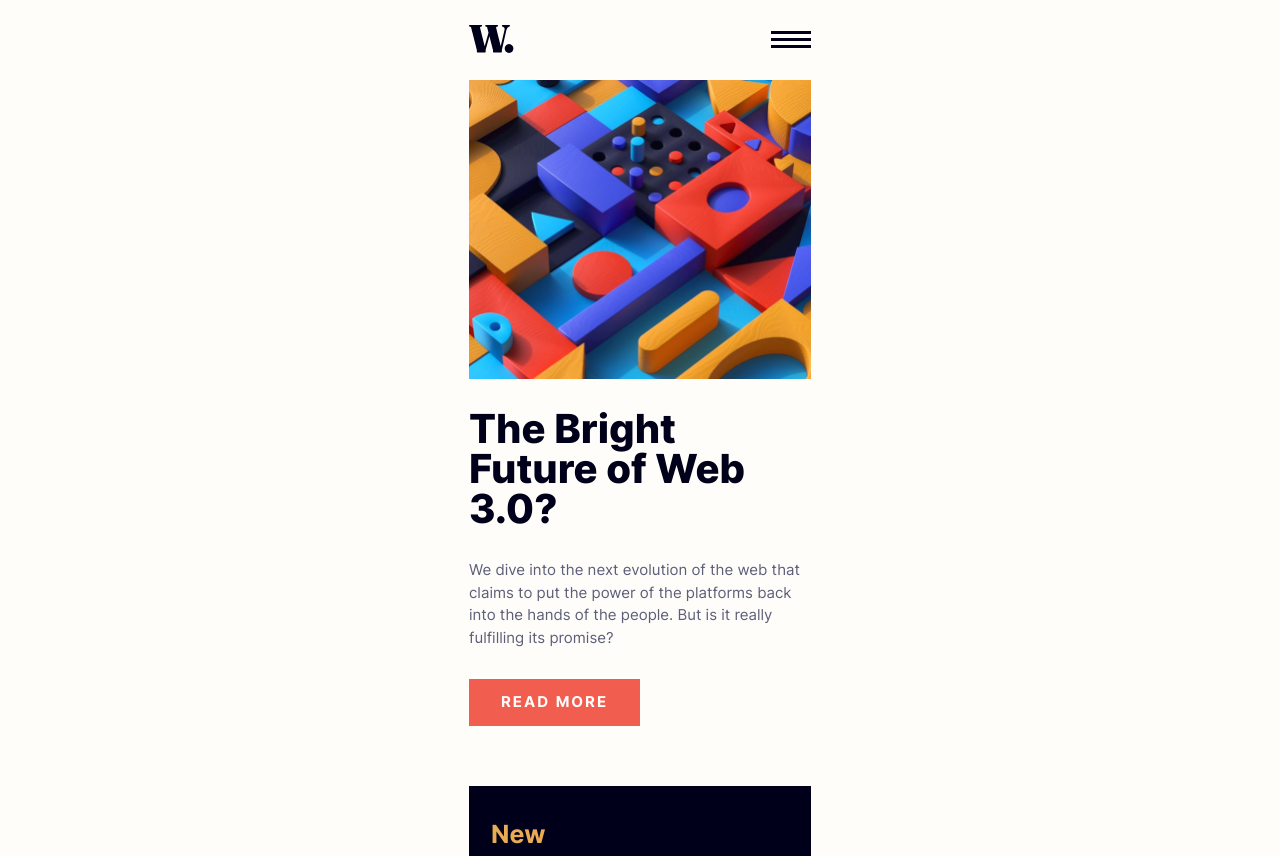
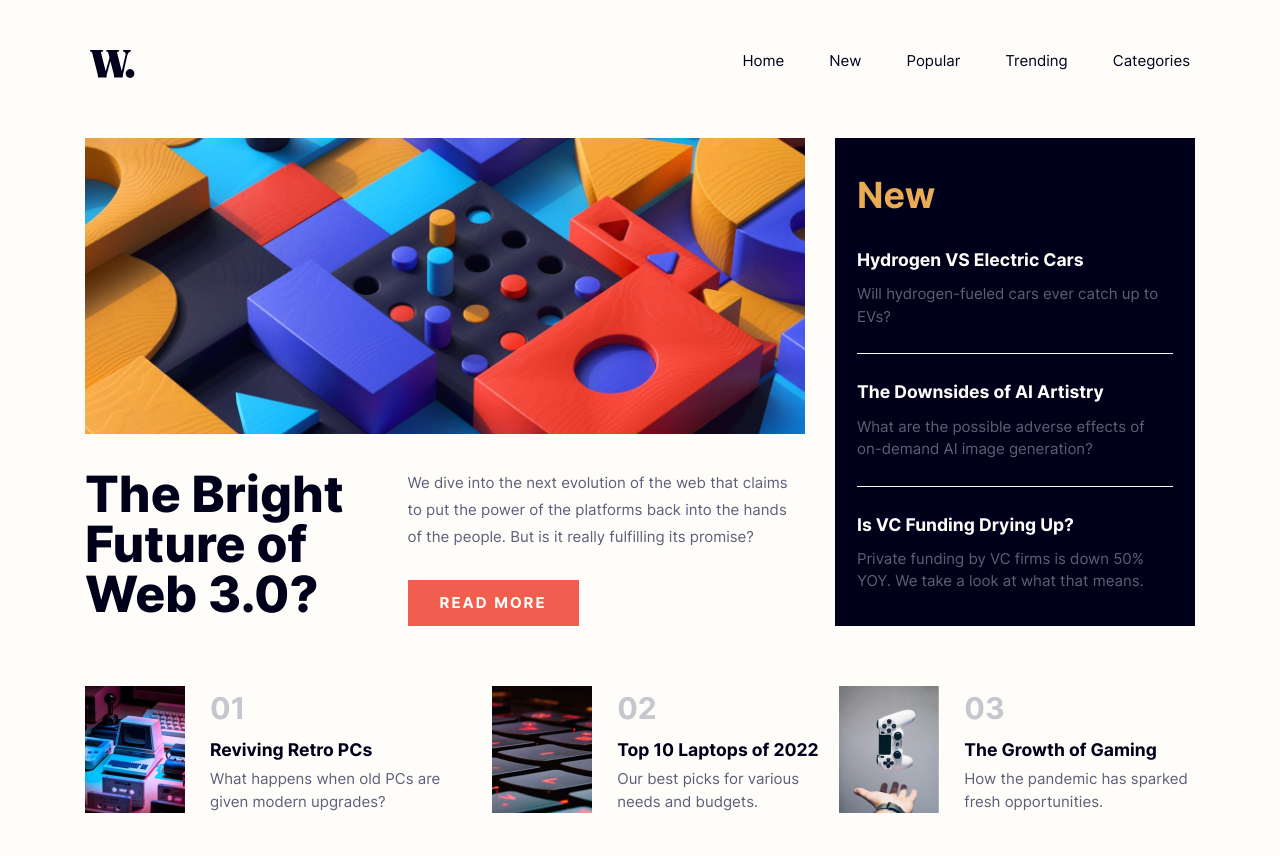
Before and after one commit to robinjmm/news-homepage, a website built with Vite: page index.html in a window 1280 px wide. Shown: the top 856 px of the page. Built offline with nearby package versions, Linux system fonts and the light colour scheme.

Commit message:
Complete styles for large screen sizes

```diff
--- a/index.html
+++ b/index.html
@@ -31,6 +31,7 @@
 </head>
 <body>
 
+	<div class="grid-container">
 		<header class="js-header">
 			<div class="overlay js-overlay"></div>
 			<nav class="navbar container js-navbar">
@@ -58,15 +59,24 @@
 		</header>
 
 		<main class="container">
+			<picture>
+				<source media="(min-width: 1200px)" srcset="/images/image-web-3-desktop.jpg">
 				<img src="/images/image-web-3-mobile.jpg" alt="Puzzle pieces">
+			</picture>
+
+			<div class="main__content">
 				<h1>The Bright Future of Web 3.0?</h1>
 
-		<p>We dive into the next evolution of the web that claims to put the power of the platforms back into the hands of
+				<div class="main__info">
+					<p>We dive into the next evolution of the web that claims to put the power of the platforms back into
+						the hands of
 						the
 						people.
 						But is it really fulfilling its promise?</p>
 
 					<a class="button" href="#">Read more</a>
+				</div>
+			</div>
 		</main>
 
 		<div class="container sidebar">
@@ -122,6 +132,7 @@
 				<i class="fa-brands fa-github"></i>
 			</a>
 		</footer>
+	</div>
 
 	<script type="module" src="./js/main.js"></script>
 </body>
--- a/js/main.js
+++ b/js/main.js
@@ -1,21 +1,12 @@
-const headerBar = document.querySelector(".js-header");
 const openButton = document.querySelector(".js-open-button");
 const closeButton = document.querySelector(".js-close-button");
 const secondaryNav = document.querySelector(".js-secondary-nav");
 const overlay = document.querySelector(".js-overlay");
 
-// Add box shadow to navbar when scrolling down
-window.addEventListener("scroll", event => {
-	if (window.scrollY > 0) {
-		headerBar.style.boxShadow = "0px 17px 12px -3px rgba(0,0,0,0.1)";
-	} else {
-		headerBar.style.boxShadow = "none";
-	}
-});
 
 // Event to expand the mobile navbar
 openButton.addEventListener("click", event => {
-	secondaryNav.style.transform = "translateX(0)";
+	secondaryNav.style.display = "block";
 	secondaryNav.style.zIndex = "2";
 	openButton.style.display = "none";
 	closeButton.style.display = "block";
@@ -24,7 +15,7 @@ openButton.addEventListener("click", event => {
 
 // Event to close the mobile navbar
 closeButton.addEventListener("click", event => {
-	secondaryNav.style.transform = "translateX(300px)";
+	secondaryNav.style.display = "none";
 	openButton.style.display = "block";
 	closeButton.style.display = "none";
 	overlay.style.display = "none";
--- a/scss/components/_articles.scss
+++ b/scss/components/_articles.scss
@@ -14,6 +14,7 @@
 	&__title {
 		display: block;
 		color: var(--text-accent-dark);
+		transition: color 0.2s linear;
 
 		&:active {
 			color: var(--text-accent-red);
--- a/scss/components/_buttons.scss
+++ b/scss/components/_buttons.scss
@@ -10,6 +10,7 @@
 	letter-spacing: 2px;
 	margin-top: toRem(30px);
 	cursor: pointer;
+	transition: background-color 0.2s linear, color 0.2s linear;
 
 	&:active {
 		background-color: var(--bg-button-hover);
--- a/scss/components/_nav.scss
+++ b/scss/components/_nav.scss
@@ -9,11 +9,10 @@
 }
 
 .secondary-nav {
+	display: none;
 	position: absolute;
 	width: 250px;
 	right: 0;
-	transform: translateX(300px);
-	transition: transform 0.5s ease-in;
 
 	&__list {
 		height: 100vh;
@@ -28,6 +27,7 @@
 	&__item {
 		font-size: toRem(15px);
 		color: var(--text-accent-dark);
+		transition: color 0.2s linear;
 
 		&:active {
 			color: var(--text-accent-red);
--- a/scss/components/_sidebar.scss
+++ b/scss/components/_sidebar.scss
@@ -26,6 +26,7 @@ div.sidebar {
 		color: var(--text-accent-white);
 		margin-bottom: toRem(10px);
 		display: block;
+		transition: color 0.2s linear;
 
 		&:active {
 			color: var(--text-accent-orange);
--- a/scss/layout/_media-queries.scss
+++ b/scss/layout/_media-queries.scss
@@ -9,3 +9,150 @@
 		width: 200px;
 	}
 }
+
+@media (min-width: 48rem) {
+	header {
+		position: static;
+		width: 70%;
+		max-width: 1100px;
+		margin: 0 auto;
+		padding: toRem(25px) 0;
+		justify-content: space-between;
+	}
+
+	.button-open, .button-close {
+		display: none;
+	}
+
+	.overlay {
+		display: none;
+	}
+
+	.navbar.container {
+		margin: 0;
+	}
+
+	main {
+		padding-top: 0;
+	}
+
+	.navbar {
+		width: fit-content;
+		padding-top: unset;
+		padding-bottom: unset;
+	}
+
+	.secondary-nav {
+		display: block;
+		position: static;
+		width: unset;
+
+		&__list {
+			flex-direction: row;
+			gap: toRem(20px);
+			height: unset;
+			padding-left: unset;
+			padding-top: unset;
+		}
+	}
+}
+
+@media (min-width: 75rem) {
+	body {
+		display: flex;
+		justify-content: center;
+		align-items: center;
+	}
+
+	.grid-container {
+		width: 1110px;
+		margin: 0 auto;
+		display: grid;
+		grid-template-columns: 2fr 1fr;
+		gap: toRem(60px) toRem(30px);
+	}
+
+	header {
+		width: 100%;
+		padding-top: toRem(50px);
+		padding-bottom: 0;
+		grid-column: 1 / 3;
+	}
+
+	main p {
+		line-height: 1.8;
+	}
+
+	h1 {
+		margin: 0;
+		font-size: toRem(50px);
+	}
+
+	footer {
+		grid-column: 1/ 3;
+		padding-top: 0;
+	}
+
+	.secondary-nav {
+		&__list {
+			gap: toRem(45px);
+		}
+
+		&__item:hover {
+			color: var(--text-accent-red);
+		}
+	}
+
+	.container {
+		width: 100%;
+		margin: 0;
+	}
+
+	.main__content {
+		display: flex;
+		align-items: flex-start;
+		gap: toRem(60px);
+		margin-top: toRem(35px);
+	}
+
+	.button:hover {
+		background-color: var(--bg-button-hover);
+		color: var(--text-accent-white);
+	}
+
+	div.sidebar {
+		margin-top: 0;
+	}
+
+	.sidebar {
+		&__heading {
+			font-size: toRem(36px);
+		}
+
+		&__item {
+			padding: toRem(25px) 0;
+		}
+
+		&__title:hover {
+			color: var(--text-accent-orange);
+		}
+	}
+
+	.articles {
+		grid-column: 1 / 3;
+		display: flex;
+		gap: toRem(20px);
+	}
+
+	.article {
+		margin-bottom: 0;
+
+		&__title:hover {
+			color: var(--text-accent-red);
+		}
+	}
+
+	.container.articles {
+		margin: 0;
+	}
+}
```
Lines whose indentation alone changed are shown as unchanged.
